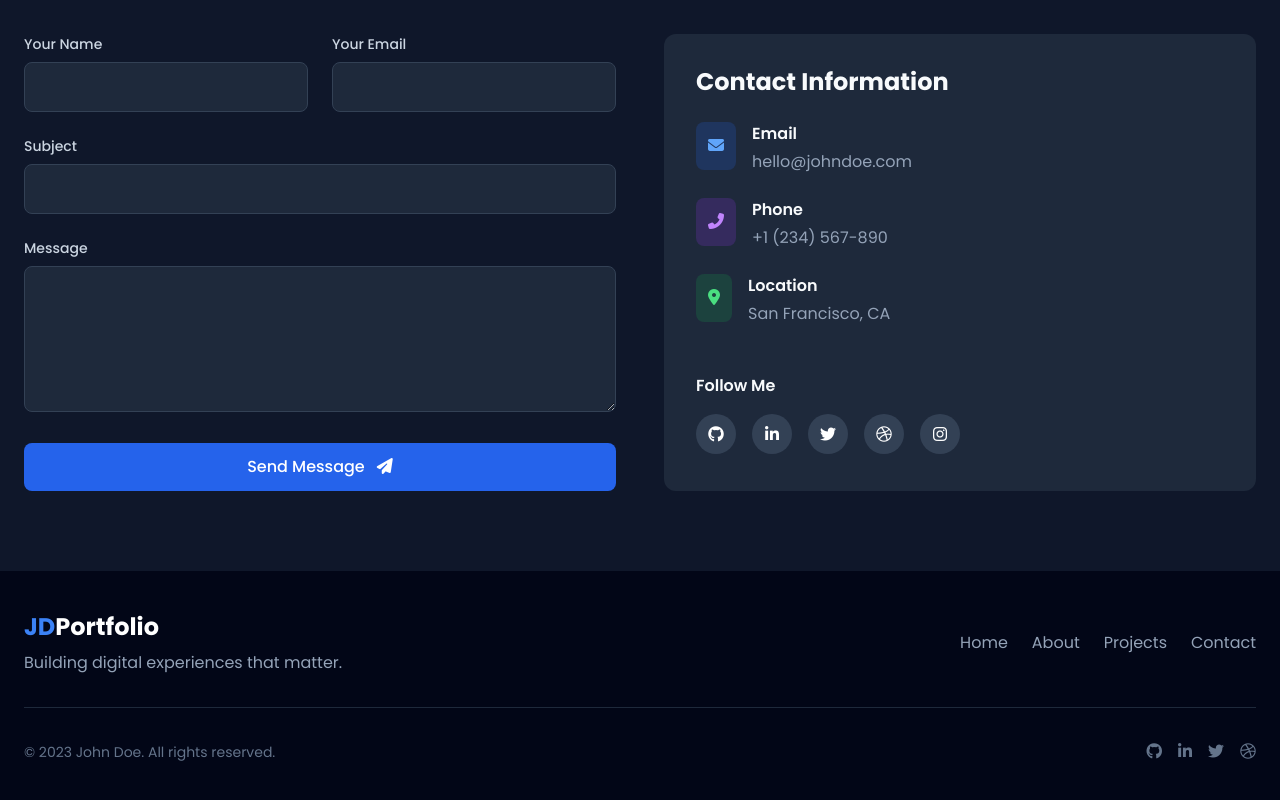
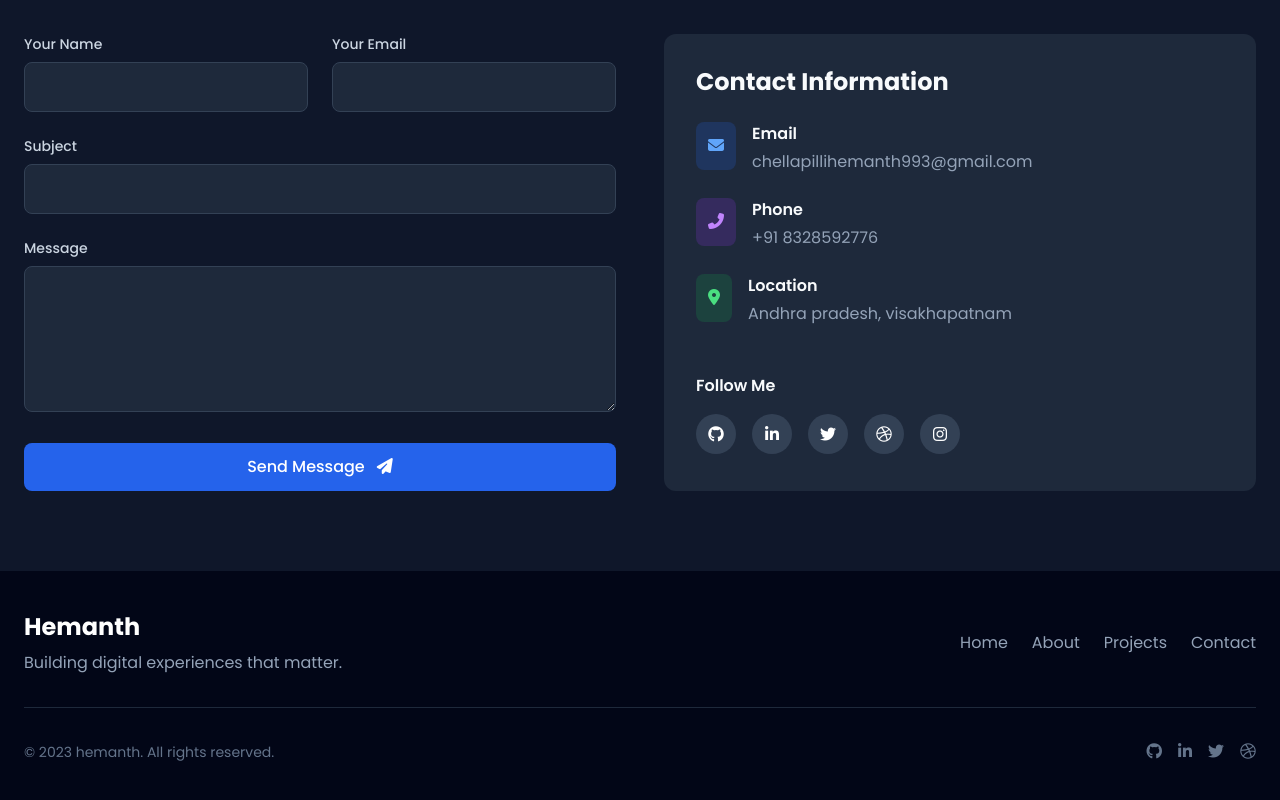
Before and after one commit to Hemanth-Techi404/OIBSIP_web-develpment-and-design-, a plain HTML site: page portfolio/index.html in a window 1280 px wide. Shown: the part 5016-5816 px from the top of the page. Drawn offline with nearby package versions, Linux system fonts and the light colour scheme.

Commit message:
Update files

```diff
--- a/portfolio/index.html
+++ b/portfolio/index.html
@@ -3,7 +3,7 @@
 <head>
     <meta charset="UTF-8">
     <meta name="viewport" content="width=device-width, initial-scale=1.0">
-    <title>John Doe | Creative Developer Portfolio</title>
+    <title>Hemanth | Portfolio</title>
     <script src="https://cdn.tailwindcss.com"></script>
     <link rel="stylesheet" href="https://cdnjs.cloudflare.com/ajax/libs/font-awesome/6.4.0/css/all.min.css">
     <style>
@@ -845,7 +845,7 @@
                                 </div>
                                 <div>
                                     <h4 class="font-semibold mb-1">Email</h4>
-                                    <a href="mailto:hello@johndoe.com" class="text-slate-400 hover:text-blue-400">hello@johndoe.com</a>
+                                    <a href="mailto:hello@johndoe.com" class="text-slate-400 hover:text-blue-400">chellapillihemanth993@gmail.com</a>
                                 </div>
                             </div>
 
@@ -855,7 +855,7 @@
                                 </div>
                                 <div>
                                     <h4 class="font-semibold mb-1">Phone</h4>
-                                    <a href="tel:+1234567890" class="text-slate-400 hover:text-blue-400">+1 (234) 567-890</a>
+                                    <a href="tel:+1234567890" class="text-slate-400 hover:text-blue-400">+91 8328592776</a>
                                 </div>
                             </div>
 
@@ -865,7 +865,7 @@
                                 </div>
                                 <div>
                                     <h4 class="font-semibold mb-1">Location</h4>
-                                    <p class="text-slate-400">San Francisco, CA</p>
+                                    <p class="text-slate-400">Andhra pradesh, visakhapatnam</p>
                                 </div>
                             </div>
                         </div>
@@ -902,7 +902,7 @@
             <div class="flex flex-col md:flex-row justify-between items-center">
                 <div class="mb-6 md:mb-0">
                     <a href="#" class="text-2xl font-bold text-white">
-                        <span class="text-blue-500">JD</span>Portfolio
+                        <span class="text-blue-500"></span>Hemanth
                     </a>
                     <p class="text-slate-400 mt-2">Building digital experiences that matter.</p>
                 </div>
@@ -917,7 +917,7 @@
 
             <div class="border-t border-slate-800 mt-8 pt-8 flex flex-col md:flex-row justify-between items-center">
                 <p class="text-slate-500 text-sm mb-4 md:mb-0">
-                    &copy; 2023 John Doe. All rights reserved.
+                    &copy; 2023 hemanth. All rights reserved.
                 </p>
 
                 <div class="flex space-x-4">
```
